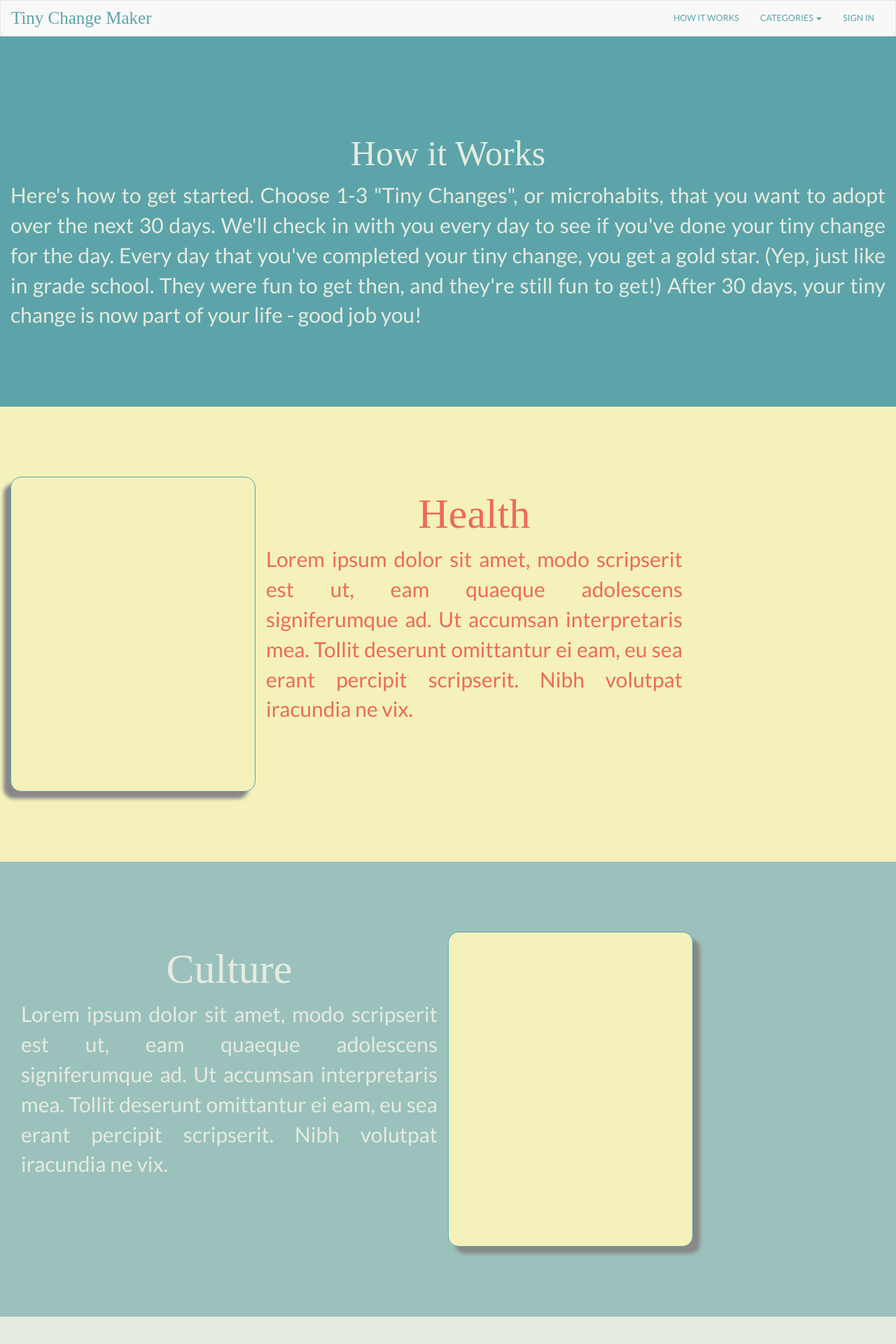
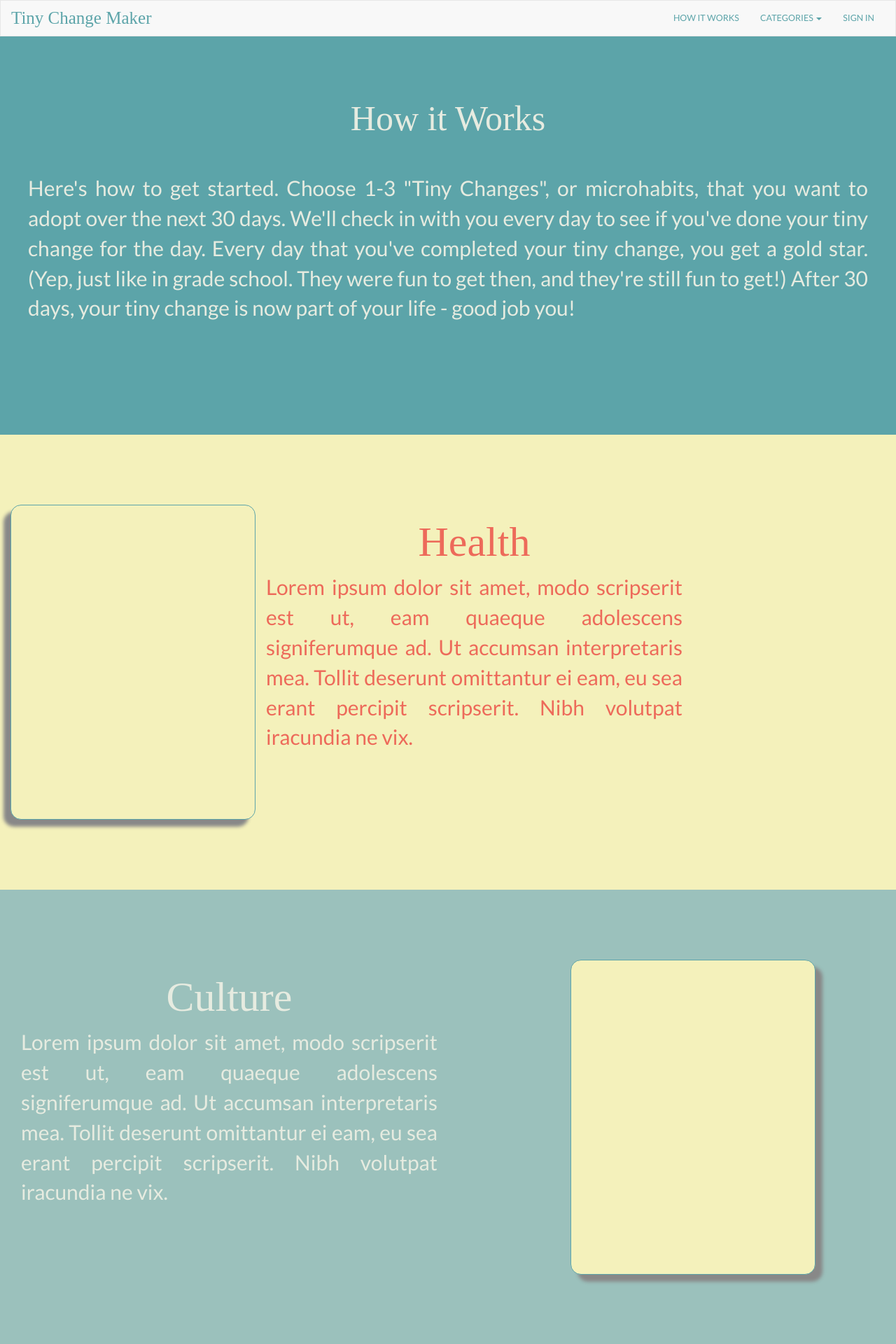
Before and after one commit to emmvalenti/emmvalenti.github.io, a Jekyll site: the page TCM/how-it-works.html, which Jekyll copies as it is, in a window 1280 px wide. Shown: the top 1920 px of the page at 70% size. Built offline with Jekyll 4.4.1, drawn with Linux system fonts in a browser that asks for light colours; some web fonts are replaced.

Commit message:
add section margins for spacing on standard screens

```diff
--- a/TCM/css/style.css
+++ b/TCM/css/style.css
@@ -180,6 +180,10 @@ section#digital {
 
 .card-right{
 	box-shadow: 10px 10px 5px #888888;
+	margin-left:175px;
+}
+.card-left{
+	margin-left: 50px;
 }
 
 .descrip{
@@ -202,8 +206,26 @@ section p{
 	font-size: 30px;
 	text-align: justify;
 }
-section#health p, section#health h2{
+section#health p, section#health h2, section#happiness p, section#happiness h2{
 	color:#ED6A5A;
+}
+section#intro{
+	padding-top: 50px;
+	padding-bottom: 150px;
+}
+section#intro h1{
+	margin-bottom: 50px;
+}
+section#intro div.row{
+	margin-left: 40px;
+	margin-right: 40px;
+}
+
+.left{
+	margin-left:50px;
+}
+.descrip-right{
+	margin-left:175px;
 }
 
 /*medium screen devices*/
```
